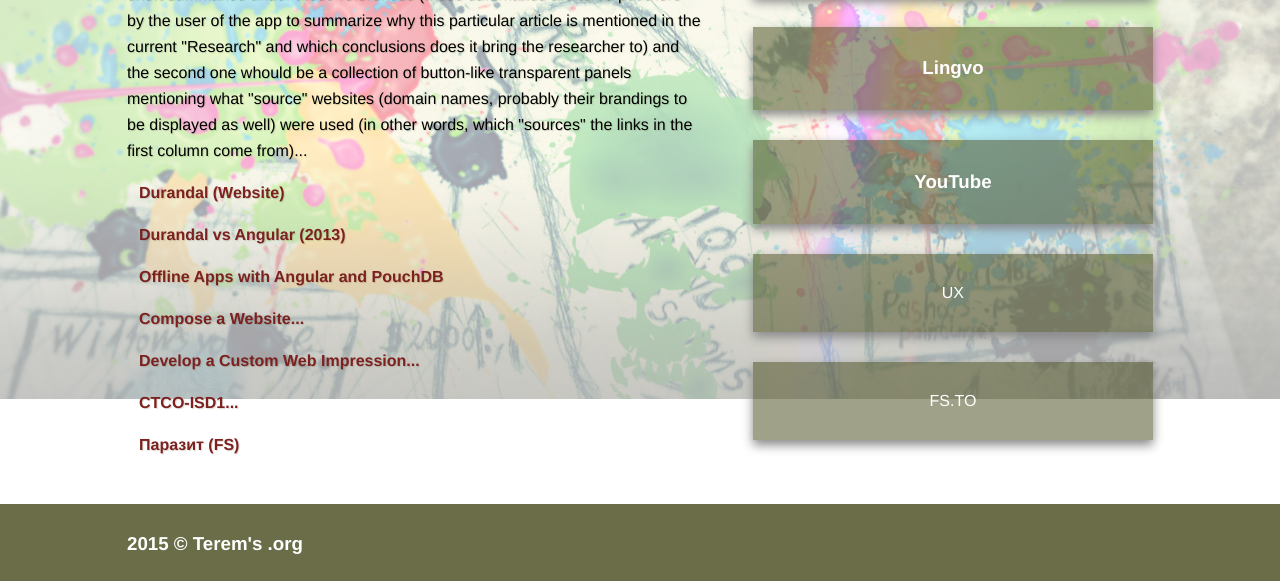
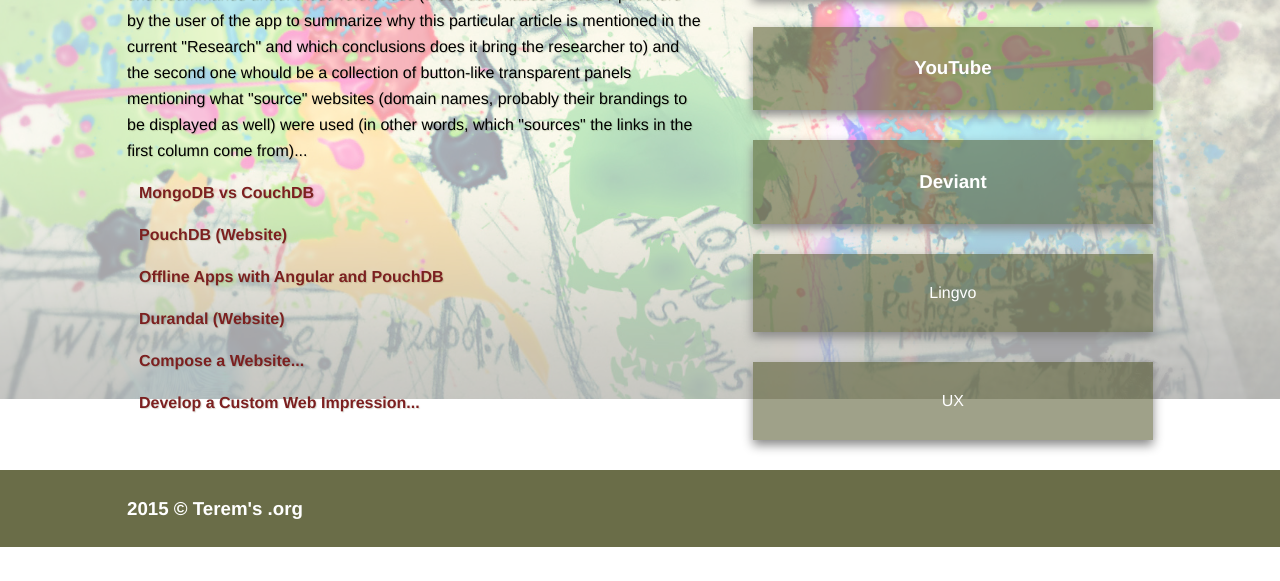
Before and after one commit to terems-org/terems-org, a browser extension: page index.html in a window 1280 px wide. Shown: the part 401-982 px from the top of the page. After the commit the page ends 948 px from the top, so only its background shows below. Drawn offline with Linux system fonts and the light colour scheme.

```diff
--- a/webz-pedesis.js
+++ b/webz-pedesis.js
@@ -19,8 +19,19 @@ webzContent({
 	"articleHeading": "For now let's just say that WebZ Platform is going to be some sort of a Web Experience Development Suite...<br>The idea behind the page you are looking at right now is to eventually become a fully-fledged Offline Web App which would be installed as an extension to Google Chrome in order to replace Chrome's default New Tab Page App and play a role of a la \"Research\" Bookmarking App. This app would allow for multiple \"Researches\" to be maintained per a registered user, each \"Research\" in a form of two columns: the first one would be a list of references to external articles and short summaries under those references (these summaries are to be put there by the user of the app to summarize why this particular article is mentioned in the current \"Research\" and which conclusions does it bring the researcher to) and the second one whould be a collection of button-like transparent panels mentioning what \"source\" websites (domain names, probably their brandings to be displayed as well) were used (in other words, which \"sources\" the links in the first column come from)...",
 	"sections": [
 		{
+			"title": "MongoDB vs CouchDB",
+			"titleUrl": "http://www.scottlogic.com/blog/2014/08/04/mongodb-vs-couchdb.html",
+		},{
+			"title": "PouchDB (Website)",
+			"titleUrl": "http://pouchdb.com/",
+		},{
+			"title": "Offline Apps with Angular and PouchDB",
+			"titleUrl": "http://www.mircozeiss.com/building-offline-applications-with-angularjs-and-pouchdb/",
+			//"text": "Lorem ipsum dolor sit amet, consectetur adipiscing elit. Aliquam sodales urna non odio egestas tempor. Nunc vel vehicula ante. Etiam bibendum iaculis libero, eget molestie nisl pharetra in. In semper consequat est, eu porta velit mollis nec."
+		},{
 			"title": "Durandal (Website)",
-			"titleUrl": "http://durandaljs.com/get-started.html#navigation",
+			"titleUrl": "http://durandaljs.com/get-started.html#mount-rainier",
+			//"titleUrl": "http://durandaljs.com/get-started.html#navigation",
 			//"titleUrl": "http://durandaljs.com/get-started.html#the-shell",
 			//"titleUrl": "http://durandaljs.com/get-started.html",
 			//"titleUrl": "http://durandaljs.com/",
@@ -30,14 +41,10 @@ webzContent({
 		//	"titleUrl": "http://www.instructables.com/id/Developing-a-Custom-Newtab-Page-For-Google-Chrome/",
 		//	"text": "Lorem ipsum dolor sit amet, consectetur adipiscing elit. Aliquam sodales urna non odio egestas tempor. Nunc vel vehicula ante. Etiam bibendum iaculis libero, eget molestie nisl pharetra in. In semper consequat est, eu porta velit mollis nec."
 		//},{
-			"title": "Durandal vs Angular (2013)",
-			"titleUrl": "http://www.johnpapa.net/compare-durandal-to-angular-not-knockout-to-angular/",
+			//"title": "Durandal vs Angular (2013)",
+			//"titleUrl": "http://www.johnpapa.net/compare-durandal-to-angular-not-knockout-to-angular/",
 			//"text": "Lorem ipsum dolor sit amet, consectetur adipiscing elit. Aliquam sodales urna non odio egestas tempor. Nunc vel vehicula ante. Etiam bibendum iaculis libero, eget molestie nisl pharetra in. In semper consequat est, eu porta velit mollis nec."
-		},{
-			"title": "Offline Apps with Angular and PouchDB",
-			"titleUrl": "http://www.mircozeiss.com/building-offline-applications-with-angularjs-and-pouchdb/",
-			//"text": "Lorem ipsum dolor sit amet, consectetur adipiscing elit. Aliquam sodales urna non odio egestas tempor. Nunc vel vehicula ante. Etiam bibendum iaculis libero, eget molestie nisl pharetra in. In semper consequat est, eu porta velit mollis nec."
-		},{
+		//},{
 			"title": "Compose a Website...",
 			"titleUrl": "http://www.webdesign-inspiration.com/",
 			//"text": "Lorem ipsum dolor sit amet, consectetur adipiscing elit. Aliquam sodales urna non odio egestas tempor. Nunc vel vehicula ante.",// Etiam bibendum iaculis libero, eget molestie nisl pharetra in.",// In semper consequat est, eu porta velit mollis nec.",
@@ -48,19 +55,23 @@ webzContent({
 		//},{
 		//	"title": "CSS: Using Percentages in Background-Image",
 		//	"titleUrl": "http://www.sitepoint.com/css-using-percentages-in-background-image/",
-		},{
-			"title": "CTCO-ISD1...",
-			"titleUrl": "http://marzyond-todo.terems.org/",
-		},{
-			"title": "Паразит (FS)",//- Учение о жизни (FS)",
-			"titleUrl": "http://fs.to/video/cartoonserials/iM7kE790Vcthqa7QmPqJd6-parazit-uchenije-o-zhizni.html",
+		//},{
+		//	"title": "CTCO-ISD1...",
+		//	"titleUrl": "http://marzyond-todo.terems.org/",
+		//},{
+		//	"title": "Паразит (FS)",//- Учение о жизни (FS)",
+		//	"titleUrl": "http://fs.to/video/cartoonserials/iM7kE790Vcthqa7QmPqJd6-parazit-uchenije-o-zhizni.html",
 		},
 	],
 	"dialogButtons": [
 		{
-			"text": "<h1 style='width:100%;text-align:center'>Todo</h1><p style='width:100%;text-align:center'>-&nbsp;The Organizer&nbsp;-</p>",
+			//"text": "<h1 style='width:100%;text-align:center'>Todo</h1><p style='width:100%;text-align:center'>-&nbsp;The Organizer&nbsp;-</p>",
+			"text": "<h1 style='width:100%;text-align:center'>Todo</h1><p style='width:100%;text-align:center'>-&nbsp;Pins&nbsp;-</p>",
 			//"class": "orange-todo-panel",
-			"url": "http://www.webz.bz/obsolete/todo",
+			"url": "http://www.pinterest.com/oleksandrteresc/recalling-deviant-times/",
+			//"url": "https://groups.google.com/forum/#!topic/angular/uqjrykEGfSA",
+			//"url": "https://developer.chrome.com/extensions/sandboxingEval",
+			//"url": "http://www.webz.bz/obsolete/todo",
 			//"url": "http://www.instructables.com/id/Developing-a-Custom-Newtab-Page-For-Google-Chrome/",
 			//"url": "https://ctc-customs.atlassian.net/browse/ICA-556",
 			//"url": "https://developer.mozilla.org/en-US/docs/Web/CSS/transform#scale",
@@ -70,17 +81,22 @@ webzContent({
 			//"url": "mailto:todo@terems.org",
 			"url": "http://mail.terems.org/",
 		},{
-			"text": "<h3 style='width:100%;text-align:center'>Lingvo</h3>",
-			"url": "http://www.lingvo.ua/ru",
-		},{
 			"text": "<h3 style='width:100%;text-align:center'>YouTube</h3>",
 			"url": "https://www.youtube.com/",
 		},{
+			"text": "<h3 style='width:100%;text-align:center'>Deviant</h3>",
+			"url": "http://www.deviantart.com/",
+		},{
+			"text": "<p style='width:100%;text-align:center'>Lingvo</p>",
+			"url": "http://www.lingvo.ua/ru",
+		},{
 			"text": "<p style='width:100%;text-align:center'>UX</p>",
-			"url": "https://www.youtube.com/results?search_query=ux+development",
-		},{
-			"text": "<p style='width:100%;text-align:center'>FS.TO</p>",
-			"url": "http://fs.to/",
+			//"url": "https://www.youtube.com/results?lclk=year&search_query=ux+development&filters=year&search_sort=video_date_uploaded",
+			"url": "https://www.youtube.com/results?lclk=year&search_query=ux+development&filters=year",
+			//"url": "https://www.youtube.com/results?search_query=ux+development",
+		//},{
+		//	"text": "<p style='width:100%;text-align:center'>FS.TO</p>",
+		//	"url": "http://fs.to/",
 		//},{
 		//	"text": "<hr><h2 style='width:100%;text-align:center'>Dropbox</h2><hr>",
 		//	"url": "https://www.dropbox.com/home",
```
Also changed, not shown: app/views/shell.html (+63 -29 lines), index.html (+2 -0 lines).
